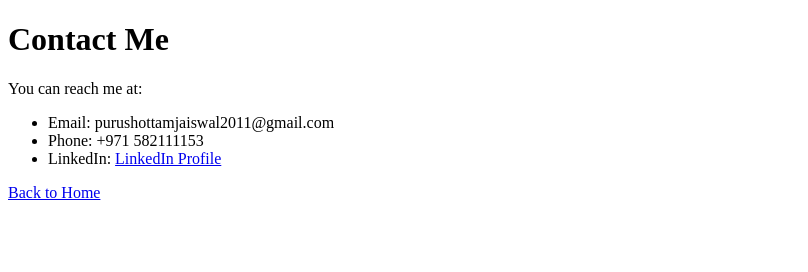
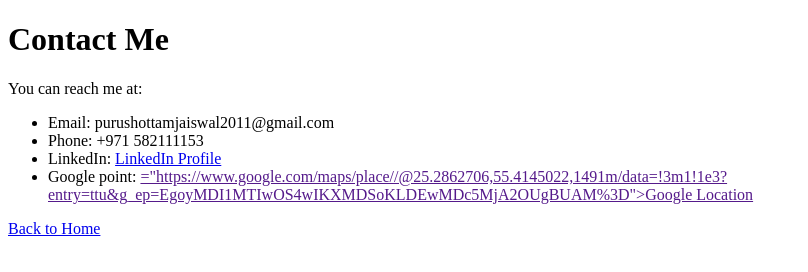
Before and after one commit to purushottamjaiswal2011/Purushottam-Jaiswal, a plain HTML site: page public/contact.html in a window 1280 px wide. Shown: the whole page, without its empty margins (0-808 px from the left). Drawn offline with Linux system fonts and the light colour scheme.

Commit message:
Update contact.html with Google Location link
Added Google Location link to contact page.

```diff
--- a/public/contact.html
+++ b/public/contact.html
@@ -12,7 +12,10 @@
         <li>Email: purushottamjaiswal2011@gmail.com</li>
         <li>Phone: +971 582111153</li>
         <li>LinkedIn: <a href="https://www.linkedin.com/in/purushottam-jaiswal-1b1a5535?lipi=urn%3Ali%3Apage%3Ad_flagship3_profile_view_base_contact_details%3BpxmvpIsgQd2B1wI8lerGoA%3D%3D">LinkedIn Profile</a></li>
+        <li>Google point: <a href>="https://www.google.com/maps/place//@25.2862706,55.4145022,1491m/data=!3m1!1e3?entry=ttu&g_ep=EgoyMDI1MTIwOS4wIKXMDSoKLDEwMDc5MjA2OUgBUAM%3D">Google Location</a></li>
+
     </ul>
     <a href="../index.html">Back to Home</a>
 </body>
+
 </html>
```
